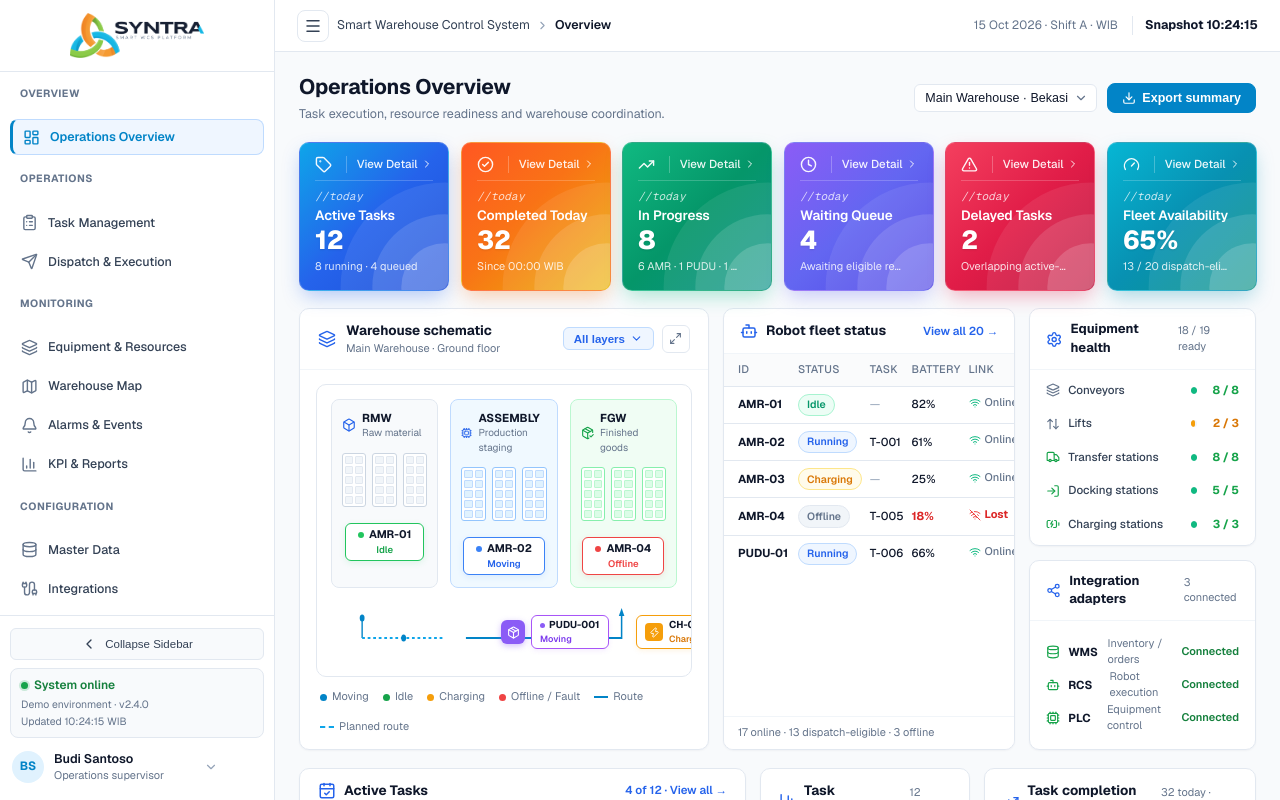
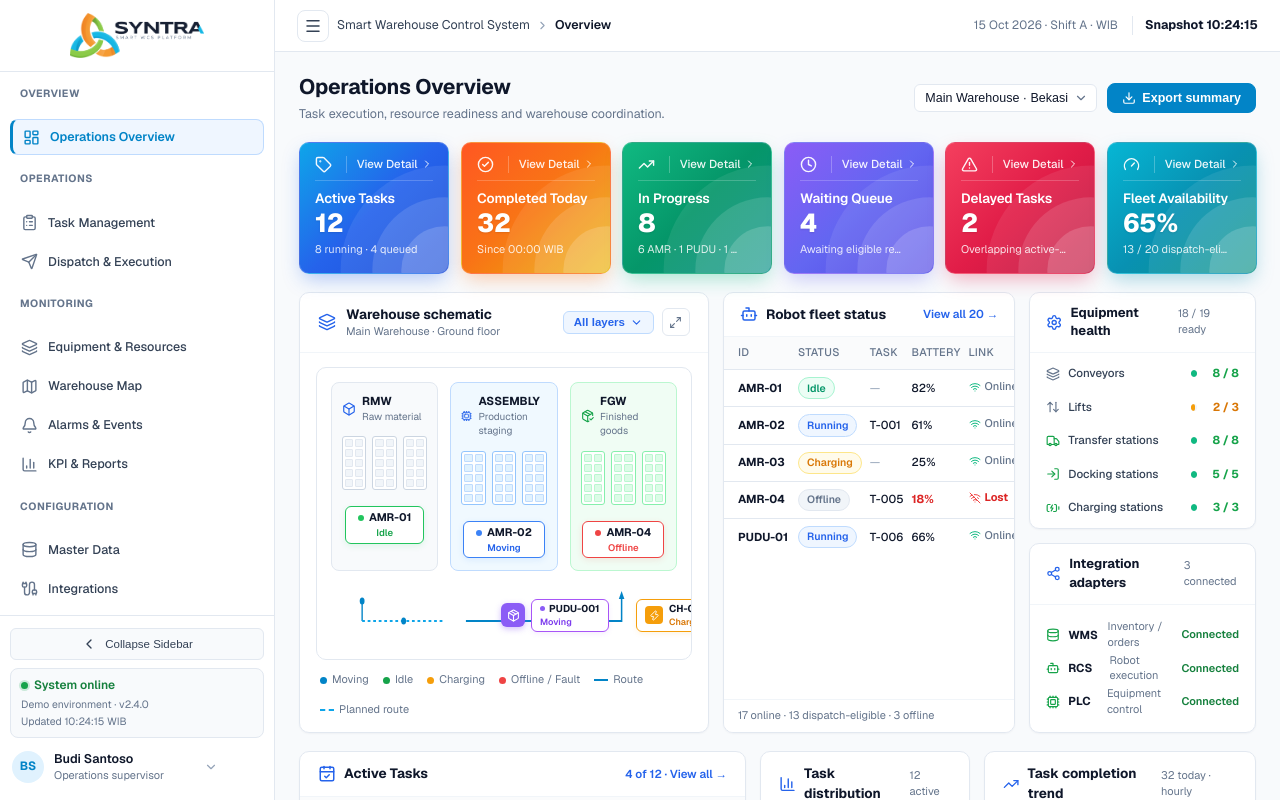
Before and after one commit to kendikadimas/smartwcs-astra, a Next.js app: page / in a window 1280 px wide. Built offline with nearby package versions, Linux system fonts and the light colour scheme.

Commit message:
redesign card

```diff
--- a/src/components/overview/KpiCards.tsx
+++ b/src/components/overview/KpiCards.tsx
@@ -23,7 +23,6 @@ export function KpiCards({ metrics }: KpiCardsProps) {
       title: 'Active Tasks',
       value: metrics.activeTasks,
       subtext: `${metrics.runningTasks} running · ${metrics.queuedTasks} queued`,
-      tag: '//today',
       theme: 'theme-blue',
       icon: Tag,
       href: '/tasks?status=Running',
@@ -32,7 +31,6 @@ export function KpiCards({ metrics }: KpiCardsProps) {
       title: 'Completed Today',
       value: metrics.completedToday,
       subtext: metrics.sinceTime,
-      tag: '//today',
       theme: 'theme-orange',
       icon: CheckCircle2,
       href: '/tasks?status=Completed',
@@ -41,7 +39,6 @@ export function KpiCards({ metrics }: KpiCardsProps) {
       title: 'In Progress',
       value: metrics.inProgress,
       subtext: metrics.inProgressBreakdown,
-      tag: '//today',
       theme: 'theme-green',
       icon: TrendingUp,
       href: '/dispatch',
@@ -50,7 +47,6 @@ export function KpiCards({ metrics }: KpiCardsProps) {
       title: 'Waiting Queue',
       value: metrics.waiting,
       subtext: metrics.waitingReason,
-      tag: '//today',
       theme: 'theme-purple',
       icon: Clock,
       href: '/tasks?status=Queued',
@@ -59,7 +55,6 @@ export function KpiCards({ metrics }: KpiCardsProps) {
       title: 'Delayed Tasks',
       value: metrics.delayed,
       subtext: metrics.delayedNote,
-      tag: '//today',
       theme: 'theme-rose',
       icon: AlertTriangle,
       href: '/alarms',
@@ -68,7 +63,6 @@ export function KpiCards({ metrics }: KpiCardsProps) {
       title: 'Fleet Availability',
       value: `${metrics.fleetAvailability}%`,
       subtext: metrics.fleetRatio,
-      tag: '//today',
       theme: 'theme-teal',
       icon: Gauge,
       href: '/equipment',
@@ -103,7 +97,6 @@ export function KpiCards({ metrics }: KpiCardsProps) {
 
             {/* Card Body */}
             <div className="gradient-card-body">
-              <div className="gradient-card-tag">{card.tag}</div>
               <div className="gradient-card-title">{card.title}</div>
               <div className="gradient-card-value">{card.value}</div>
               <div className="gradient-card-subtext">{card.subtext}</div>
--- a/src/components/tasks/TaskKpis.tsx
+++ b/src/components/tasks/TaskKpis.tsx
@@ -21,7 +21,6 @@ export function TaskKpis({ metrics }: TaskKpisProps) {
       title: 'Total Tasks',
       value: metrics.total,
       subtext: `+${metrics.totalChangePercent}% vs. previous day`,
-      tag: '//today',
       theme: 'theme-blue',
       icon: ClipboardCheck,
       href: '/tasks',
@@ -30,7 +29,6 @@ export function TaskKpis({ metrics }: TaskKpisProps) {
       title: 'Queued',
       value: metrics.queued,
       subtext: `${metrics.queuedPercent}% of total tasks`,
-      tag: '//today',
       theme: 'theme-orange',
       icon: Clock,
       href: '/tasks?status=Queued',
@@ -39,7 +37,6 @@ export function TaskKpis({ metrics }: TaskKpisProps) {
       title: 'Running',
       value: metrics.running,
       subtext: `${metrics.runningPercent}% of total tasks`,
-      tag: '//today',
       theme: 'theme-green',
       icon: PlayCircle,
       href: '/tasks?status=Running',
@@ -48,7 +45,6 @@ export function TaskKpis({ metrics }: TaskKpisProps) {
       title: 'Failed',
       value: metrics.failed,
       subtext: `${metrics.failedPercent}% of total tasks`,
-      tag: '//today',
       theme: 'theme-rose',
       icon: AlertTriangle,
       href: '/alarms',
@@ -83,7 +79,6 @@ export function TaskKpis({ metrics }: TaskKpisProps) {
 
             {/* Card Body */}
             <div className="gradient-card-body">
-              <div className="gradient-card-tag">{card.tag}</div>
               <div className="gradient-card-title">{card.title}</div>
               <div className="gradient-card-value">{card.value}</div>
               <div className="gradient-card-subtext">{card.subtext}</div>
```
Also changed, not shown: src/components/master-data/MasterDataKpis.tsx (+0 -7 lines).
